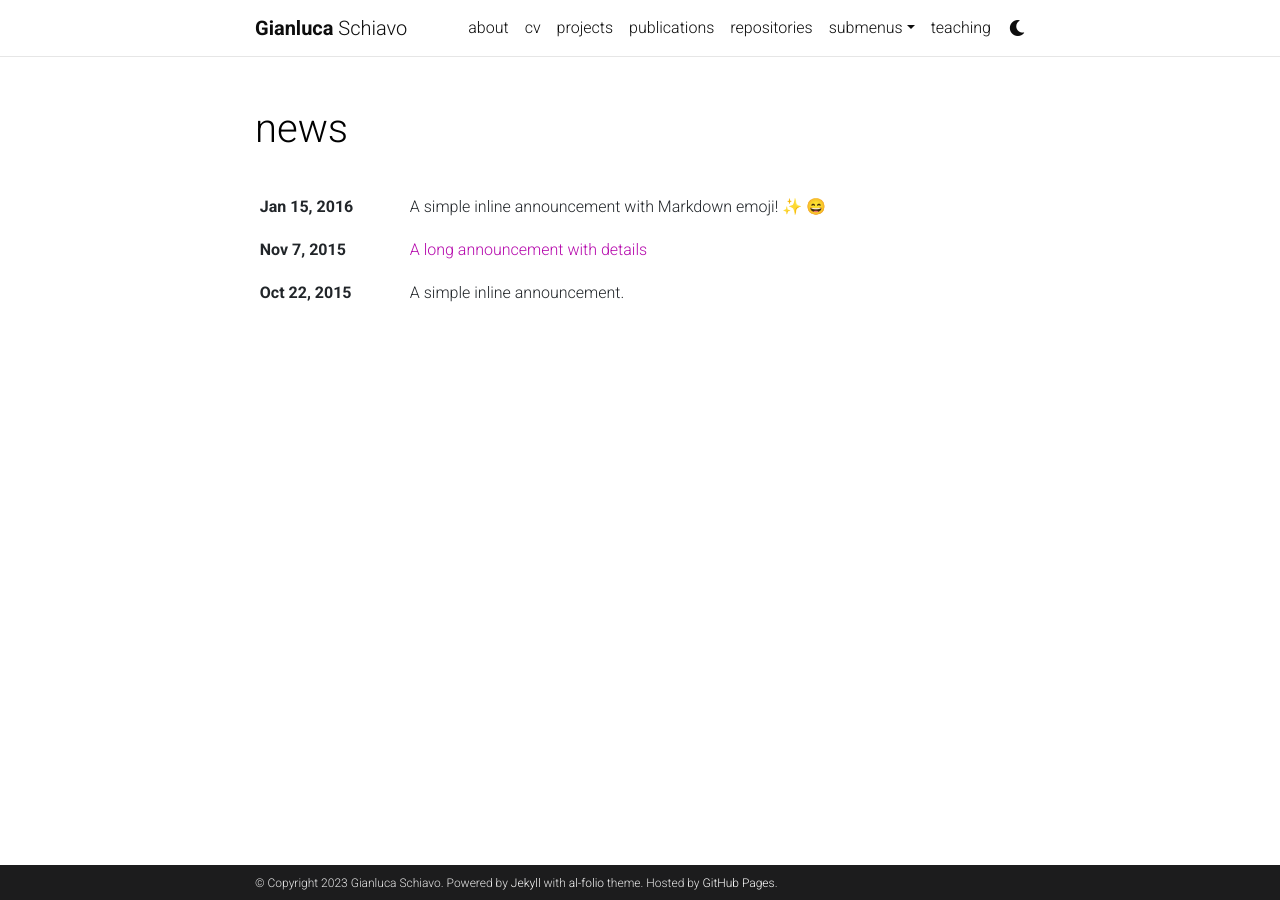
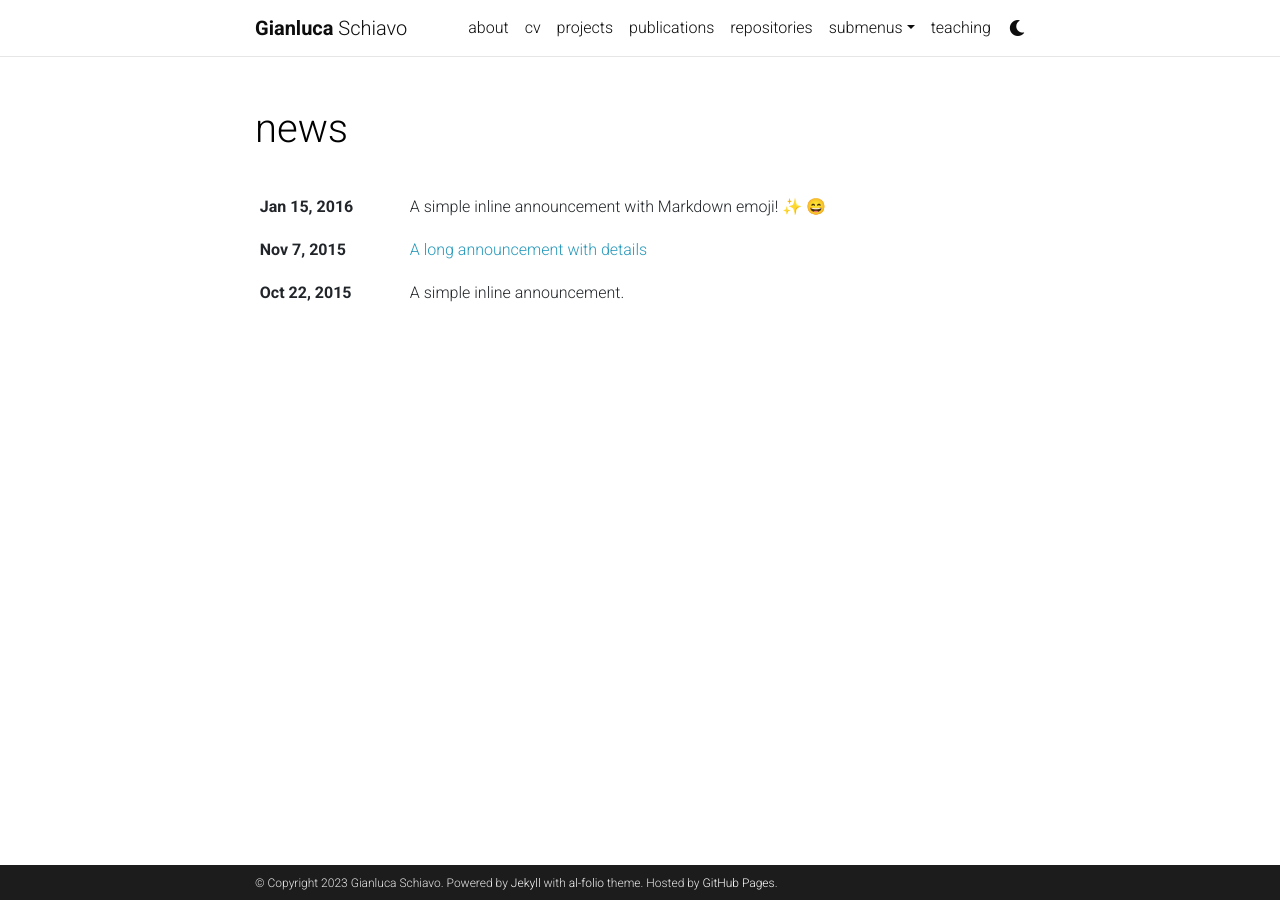
Before and after one commit to gianjano/gianjano_new.github.io, a Jekyll site: the page built from news.html, in a window 1280 px wide. Built offline with Jekyll 4.4.1, drawn with Linux system fonts in a browser that asks for light colours; full-size pictures stand in for the smaller copies a plugin makes; emoji names are drawn with the system emoji font; comment, search, counter and statistics services are not loaded; a style sheet for code colours, icons or effects is not loaded.

Commit message:
update scss

```diff
--- a/_sass/_themes.scss
+++ b/_sass/_themes.scss
@@ -7,15 +7,13 @@
   --global-code-bg-color: #{$code-bg-color-light};
   --global-text-color: #{$black-color};
   --global-text-color-light: #{$grey-color};
-  --global-theme-color: #{$purple-color};
-  --global-hover-color: #{$purple-color};
-  --global-hover-text-color: #{$white-color};
+  --global-theme-color: #{$cyan-color};
+  --global-hover-color: #{$teal-color};
   --global-footer-bg-color: #{$grey-color-dark};
   --global-footer-text-color: #{$grey-color-light};
   --global-footer-link-color: #{$white-color};
   --global-distill-app-color: #{$grey-color};
   --global-divider-color: rgba(0,0,0,.1);
-  --global-card-bg-color: #{$white-color};
 
   .fa-sun {
     display : none;
@@ -24,13 +22,6 @@
     padding-left: 10px;
     padding-top: 12px;
     display : block;
-  }
-
-  .repo-img-light {
-    display: block;
-  }
-  .repo-img-dark {
-    display: none;
   }
 }
 
@@ -41,13 +32,11 @@ html[data-theme='dark'] {
   --global-text-color-light: #{$grey-color-light};
   --global-theme-color: #{$cyan-color};
   --global-hover-color: #{$cyan-color};
-  --global-hover-text-color: #{$white-color};
   --global-footer-bg-color: #{$grey-color-light};
   --global-footer-text-color: #{$grey-color-dark};
   --global-footer-link-color: #{$black-color};
   --global-distill-app-color: #{$grey-color-light};
   --global-divider-color: #424246;
-  --global-card-bg-color: #{$grey-900};
 
   .fa-sun {
     padding-left: 10px;
@@ -57,11 +46,4 @@ html[data-theme='dark'] {
   .fa-moon {
     display : none;
   }
-
-  .repo-img-light {
-    display: none;
-  }
-  .repo-img-dark {
-    display: block;
-  }
 }
--- a/_sass/_variables.scss
+++ b/_sass/_variables.scss
@@ -22,11 +22,11 @@ $light-purple-color:  lighten($purple-color, 25%);
 $pink-color:          #f92080 !default;
 $pink-color-light:    #ffdddd !default;
 $yellow-color:        #efcc00 !default;
+$teal-color:          #014d4e !default;
 
 $grey-color:          #828282 !default;
 $grey-color-light:    lighten($grey-color, 40%);
 $grey-color-dark:     #1C1C1D;
-$grey-900:            #212529;
 
 $white-color: #ffffff !default;
 $black-color: #000000 !default;
@@ -34,5 +34,5 @@ $black-color: #000000 !default;
 
 // Theme colors
 
-$code-bg-color-light:     rgba($purple-color, 0.05);
+$code-bg-color-light:     rgba($cyan-color, 0.05);
 $code-bg-color-dark:      #2c3237 !default;
```
